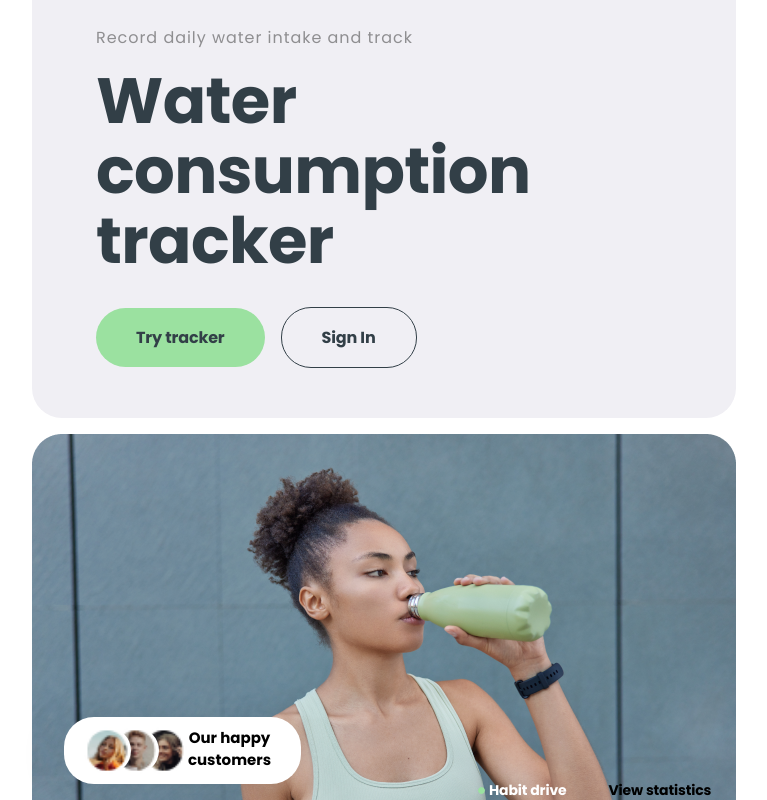
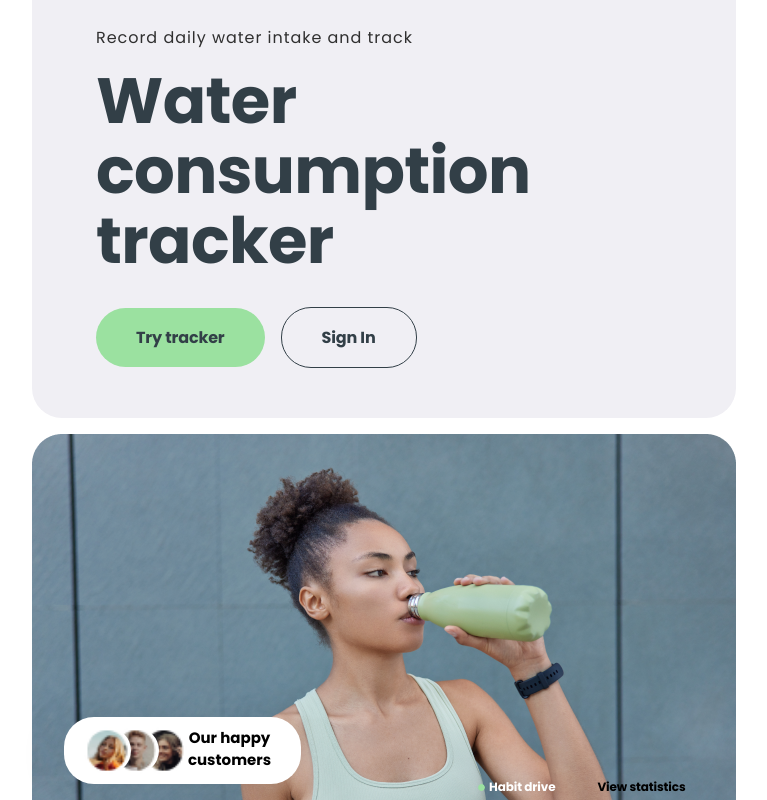
Before and after one commit to IIIMaroIII/HydroWise-frontend, a React (Vite) app: page / in a window 1280 px wide. Shown: the whole page, without its empty margins (256-1023 px from the left). Built offline with nearby package versions, Linux system fonts and the light colour scheme.

Commit message:
commented basic selectors in SignUpForm

```diff
--- a/src/components/Users/SignUpForm/signUpForm.module.css
+++ b/src/components/Users/SignUpForm/signUpForm.module.css
@@ -102,7 +102,7 @@ h2.formTitle {
   margin: 5px 0 0;
 }
 
-p {
+/* p {
   text-align: center;
   margin-top: 20px;
   color: var(--black);
@@ -112,7 +112,7 @@ p {
 
   font-size: 14px;
 }
-
+// Никаких БАЗОВЫХ СЕЛЕКТОРОВ !!!
 a {
   color: var(--black);
   text-decoration: underline;
@@ -125,7 +125,7 @@ a {
 
 p a:hover {
   text-decoration: underline;
-}
+} */
 
 .imageSection {
   /* background-color: #e6e6e6; */
```
